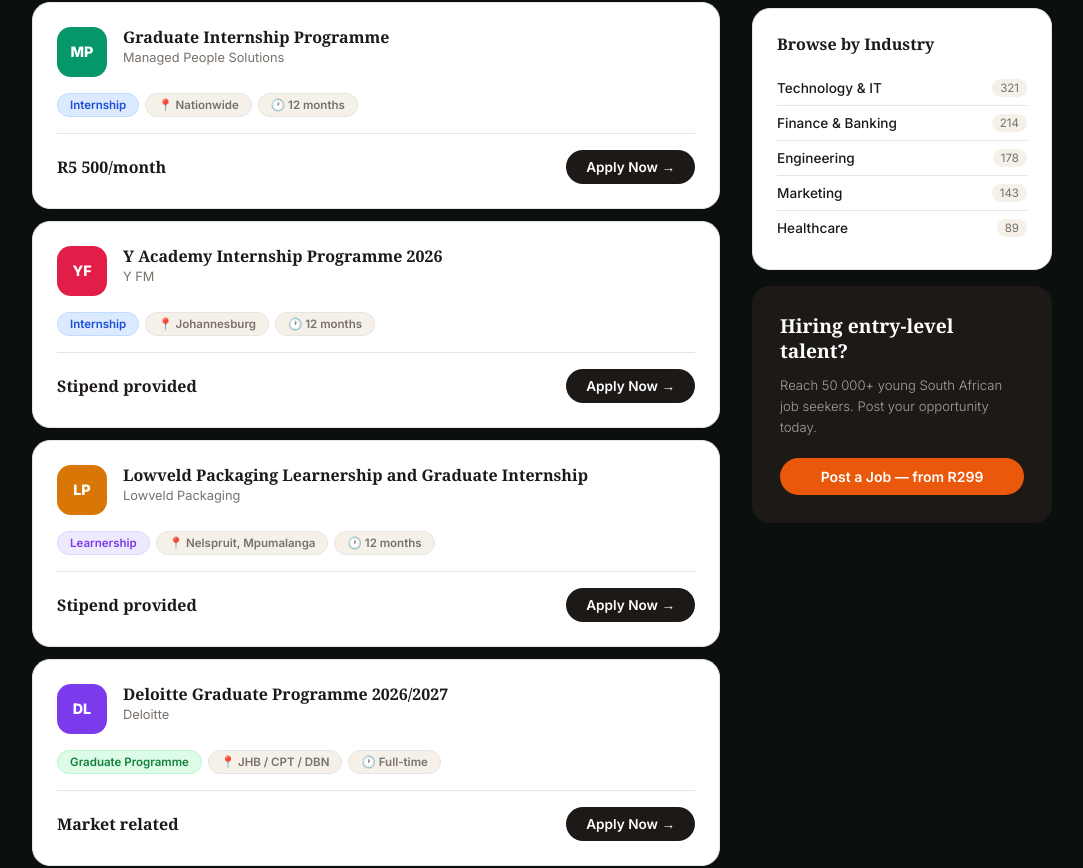
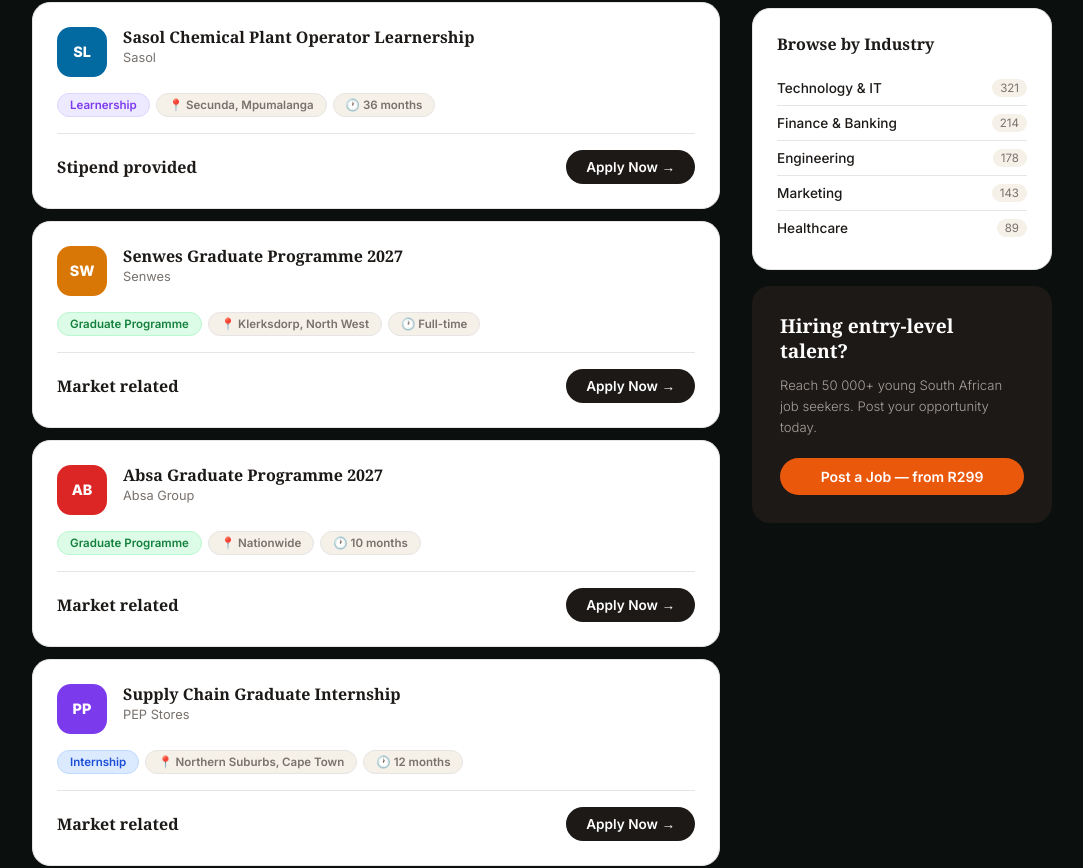
Before and after one commit to leramathibela/entryhire, a Next.js app: page / in a window 1280 px wide. Shown: the part 1035-1903 px from the top of the page, without its empty margins (98-1181 px from the left). Built offline with nearby package versions, Linux system fonts and the light colour scheme.

Commit message:
Update Jobs.tsx

```diff
--- a/app/components/Jobs.tsx
+++ b/app/components/Jobs.tsx
@@ -1,4 +1,64 @@
 const jobs = [
+  {
+    id: 31,
+    title: 'Dis-Chem Dispensary Support Learnership',
+    company: 'Dis-Chem Pharmacies',
+    location: 'Nationwide',
+    duration: '12 months',
+    type: 'Learnership',
+    salary: 'Stipend provided',
+    color: '#059669',
+    initials: 'DC',
+    featured: false,
+  },
+  {
+    id: 32,
+    title: 'Sasol Chemical Plant Operator Learnership',
+    company: 'Sasol',
+    location: 'Secunda, Mpumalanga',
+    duration: '36 months',
+    type: 'Learnership',
+    salary: 'Stipend provided',
+    color: '#0369a1',
+    initials: 'SL',
+    featured: false,
+  },
+  {
+    id: 33,
+    title: 'Senwes Graduate Programme 2027',
+    company: 'Senwes',
+    location: 'Klerksdorp, North West',
+    duration: 'Full-time',
+    type: 'Graduate Programme',
+    salary: 'Market related',
+    color: '#d97706',
+    initials: 'SW',
+    featured: false,
+  },
+  {
+    id: 34,
+    title: 'Absa Graduate Programme 2027',
+    company: 'Absa Group',
+    location: 'Nationwide',
+    duration: '10 months',
+    type: 'Graduate Programme',
+    salary: 'Market related',
+    color: '#dc2626',
+    initials: 'AB',
+    featured: false,
+  },
+  {
+    id: 35,
+    title: 'Supply Chain Graduate Internship',
+    company: 'PEP Stores',
+    location: 'Northern Suburbs, Cape Town',
+    duration: '12 months',
+    type: 'Internship',
+    salary: 'Market related',
+    color: '#7c3aed',
+    initials: 'PP',
+    featured: false,
+  },
   {
     id: 26,
     title: 'George Municipality Financial Management Internship',
```
